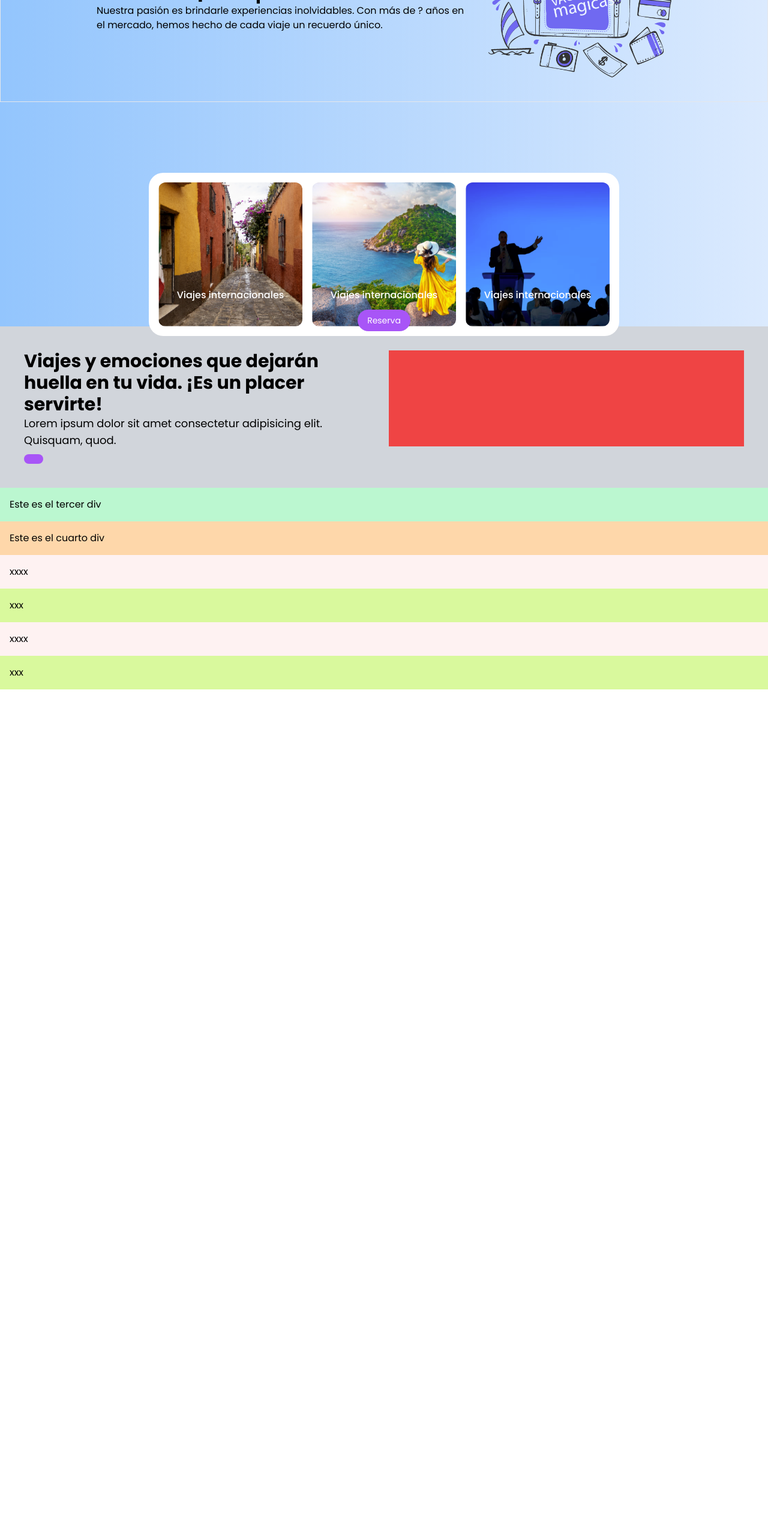
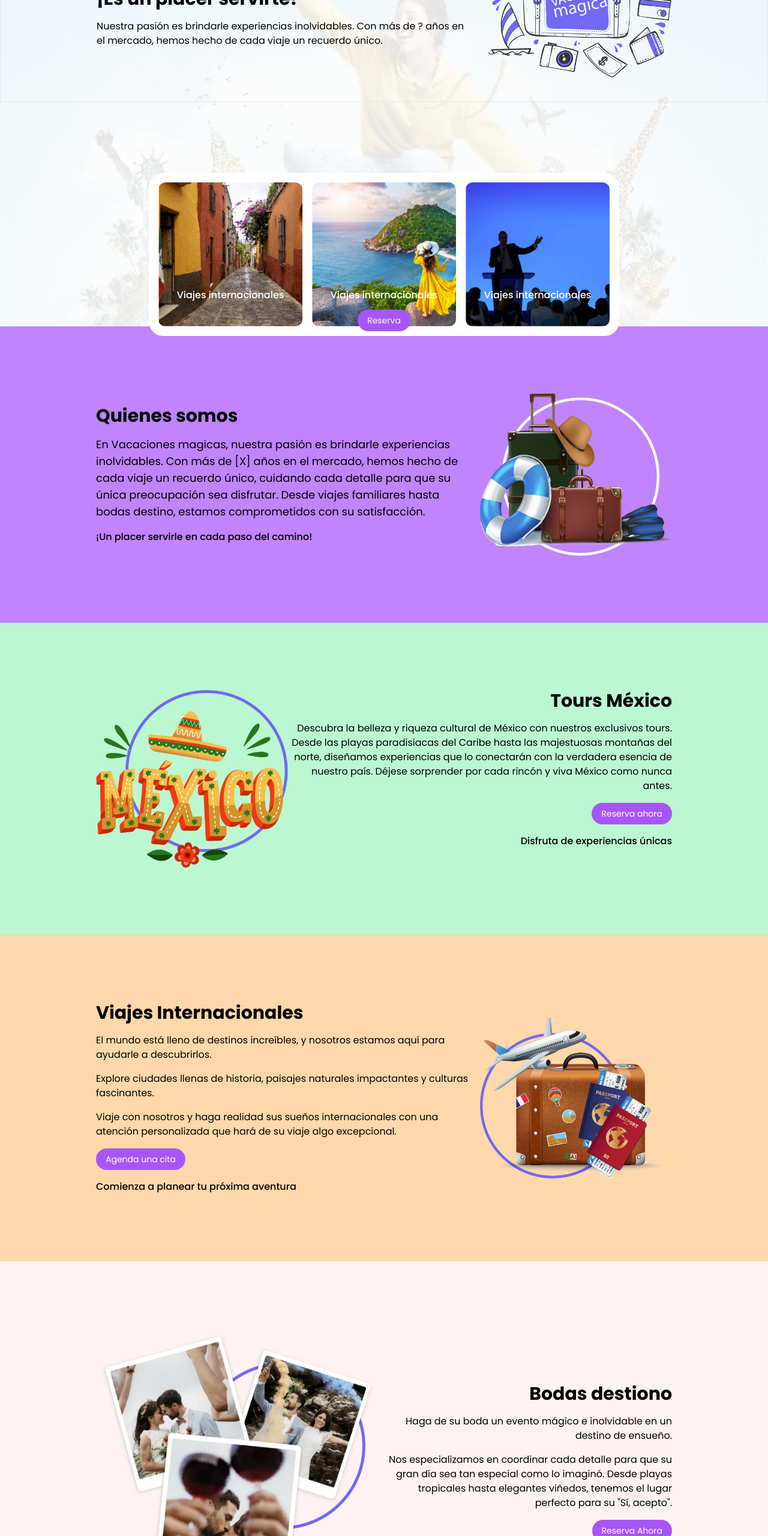
Before and after one commit to armandosalazar/magic-vacations, an Astro site: page / in a window 1280 px wide. Shown: the part 240-2800 px from the top of the page at 60% size. Before the commit the page ends 1389 px from the top, so only its background shows below. Built offline with nearby package versions, Linux system fonts and the light colour scheme; Astro itself is replaced by a stand-in of ours.

Commit message:
feat: code structure and add new sections to homepage

```diff
--- a/src/pages/index.astro
+++ b/src/pages/index.astro
@@ -1,5 +1,8 @@
 ---
 import Button from '../components/Button.astro';
+
+function handleSend() {}
+console.log('coooror');
 ---
 
 <html lang="en">
@@ -19,10 +22,10 @@ import Button from '../components/Button.astro';
   <body class="font-body">
     <!--  -->
     <div
-      class="relative bg-gradient-to-r from-blue-300 to-blue-100 h-[calc(100vh-1rem)]"
+      class="relative h-[calc(100vh-1rem)] bg-[url('/images/background-1.webp')] bg-cover"
     >
       <nav class="flex justify-between border px-10 py-2 items-center">
-        <div class="w-16 h-10 bg-blue-400"></div>
+        <img src="/images/logo.webp" alt="" class="w-20" />
         <nav>
           <ul class="flex gap-4">
             <li>
@@ -44,9 +47,9 @@ import Button from '../components/Button.astro';
         </div>
       </nav>
       <div class="flex px-40 gap-4 items-center border py-10">
-        <div class="flex-1">
+        <div class="flex-col space-y-4">
           <h2 class="text-3xl font-bold">
-            Viajes y emociones que dejarán huella en tu vida. ¡Es un placer
+            Viajes y emociones que dejarán huella en tu vida. <br /> ¡Es un placer
             servirte!
           </h2>
           <p>
@@ -81,25 +84,127 @@ import Button from '../components/Button.astro';
       </div>
     </div>
     <!--  -->
-    <div class="bg-gray-300 p-10 gap-4 flex">
-      <div class="flex-1">
-        <h2 class="text-3xl font-bold">
-          Viajes y emociones que dejarán huella en tu vida. ¡Es un placer
-          servirte!
-        </h2>
+    <div class="px-40 py-28 gap-4 flex bg-purple-400 items-center">
+      <div class="flex-col space-y-4">
+        <h2 class="text-3xl font-bold">Quienes somos</h2>
         <p class="text-lg">
-          Lorem ipsum dolor sit amet consectetur adipisicing elit. Quisquam,
-          quod.
+          En Vacaciones magicas, nuestra pasión es brindarle experiencias
+          inolvidables. Con más de [X] años en el mercado, hemos hecho de cada
+          viaje un recuerdo único, cuidando cada detalle para que su única
+          preocupación sea disfrutar. Desde viajes familiares hasta bodas
+          destino, estamos comprometidos con su satisfacción.
         </p>
-        <Button>Ver más</Button>
+        <p class="font-medium">¡Un placer servirle en cada paso del camino!</p>
       </div>
-      <div class="flex-1 h-40 w-40 bg-red-500"></div>
+      <img src="/images/travel.webp" alt="" srcset="" class="w-1/3" />
     </div>
-    <div class="bg-green-200 p-4">Este es el tercer div</div>
-    <div class="bg-orange-200 p-4">Este es el cuarto div</div>
-    <div class="bg-red-50 p-4">xxxx</div>
-    <div class="bg-lime-200 p-4">xxx</div>
-    <div class="bg-red-50 p-4">xxxx</div>
+    <!--  -->
+    <div class="bg-green-200 px-40 py-28 flex">
+      <img src="/images/mexico.webp" alt="" srcset="" class="w-1/3" />
+      <div class="flex flex-col items-end space-y-4">
+        <h2 class="text-3xl font-bold">Tours México</h2>
+        <p class="text-right">
+          Descubra la belleza y riqueza cultural de México con nuestros
+          exclusivos tours. Desde las playas paradisiacas del Caribe hasta las
+          majestuosas montañas del norte, diseñamos experiencias que lo
+          conectarán con la verdadera esencia de nuestro país. Déjese sorprender
+          por cada rincón y viva México como nunca antes.
+        </p>
+        <Button text="Reserva ahora" />
+        <p class="font-medium">Disfruta de experiencias únicas</p>
+      </div>
+    </div>
+    <div class="bg-orange-200 px-40 py-28 flex items-center">
+      <div class="flex-col space-y-4">
+        <h2 class="text-3xl font-bold">Viajes Internacionales</h2>
+        <p>
+          El mundo está lleno de destinos increíbles, y nosotros estamos aquí
+          para ayudarle a descubrirlos.
+        </p>
+        <p>
+          Explore ciudades llenas de historia, paisajes naturales impactantes y
+          culturas fascinantes.
+        </p>
+        <p>
+          Viaje con nosotros y haga realidad sus sueños internacionales con una
+          atención personalizada que hará de su viaje algo excepcional.
+        </p>
+        <Button text="Agenda una cita" />
+        <p class="font-medium">Comienza a planear tu próxima aventura</p>
+      </div>
+      <img src="/images/bag.webp" alt="" srcset="" class="w-1/3" />
+    </div>
+    <!--  -->
+    <div class="bg-red-50 px-40 py-28 flex items-center">
+      <img src="/images/boda.webp" alt="" srcset="" class="w-1/2" />
+      <div class="text-end space-y-4">
+        <h2 class="text-3xl font-bold">Bodas destiono</h2>
+        <p>
+          Haga de su boda un evento mágico e inolvidable en un destino de
+          ensueño.
+        </p>
+        <p>
+          Nos especializamos en coordinar cada detalle para que su gran día sea
+          tan especial como lo imaginó. Desde playas tropicales hasta elegantes
+          viñedos, tenemos el lugar perfecto para su "Sí, acepto".
+        </p>
+        <Button text="Reserva Ahora" />
+      </div>
+    </div>
+    <!--  -->
+    <div class="bg-lime-200 px-40 py-28 space-y-4 text-center">
+      <h2 class="text-3xl font-bold">Grupos y convenciones</h2>
+      <p>
+        Organizar viajes para grupos grandes y convenciones es nuestra
+        especialidad.
+      </p>
+      <p>
+        Ofrecemos soluciones logísticas integrales que se adaptan a las
+        necesidades de cada cliente, asegurando que su evento sea un éxito sin
+        importar el tamaño. Deje que nosotros nos encarguemos de los detalles
+        mientras usted se enfoca en su negocio.
+      </p>
+      <button class="bg-white py-2 px-4 text-purple-500 rounded-3xl text-sm">
+        Agenda una cita
+      </button>
+    </div>
+    <!--  -->
+    <div class="px-40 py-28 flex gap-4 relative justify-center">
+      <div
+        class="shadow-sm shadow-purple-200 rounded-2xl p-4 flex-1 space-y-4 text-center"
+      >
+        <img src="/images/person.webp" alt="" class="w-1/5 mx-auto" />
+        <h2 class="text-2xl font-bold">Coordinación de eventos</h2>
+        <p class="text-sm">
+          Ya sea una boda, una conferencia o una celebración especial, nuestros
+          expertos en coordinación de eventos están listos para ayudarle a
+          planificar y ejecutar cada detalle con precisión. Nos aseguramos de
+          que todo salga perfecto, para que usted pueda relajarse y disfrutar
+          del momento.
+        </p>
+        <Button text="Agenda una cita" />
+      </div>
+      <div
+        class="shadow-sm shadow-purple-200 rounded-2xl p-4 flex-1 space-y-4 text-center"
+      >
+        <img src="/images/passport.webp" alt="" class="w-1/6 mx-auto" />
+        <h2 class="text-2xl font-bold">Trámites de visa y pasaporte</h2>
+        <p class="text-sm">
+          Sabemos que los detalles administrativos pueden ser complicados, por
+          eso estamos aquí para ayudarle con todos sus trámites de visa y
+          pasaporte.
+        </p>
+        <p class="text-sm">
+          Nuestro equipo le guiará a través del proceso, garantizando que su
+          documentación esté en orden para que pueda enfocarse en disfrutar de
+          su viaje..
+        </p>
+        <Button text="Agenda una cita" />
+      </div>
+      <div class="absolute -bottom-4">
+        <Button text="Arriba" />
+      </div>
+    </div>
     <div class="bg-lime-200 p-4">xxx</div>
   </body>
   <!-- s -->
```
Also changed, not shown: public/images/background-1.webp (added), public/images/bag.webp (added), public/images/boda.webp (added), public/images/logo.webp (added), public/images/mexico.webp (added), public/images/passport.webp (added), public/images/person.webp (added), public/images/travel.webp (added).
